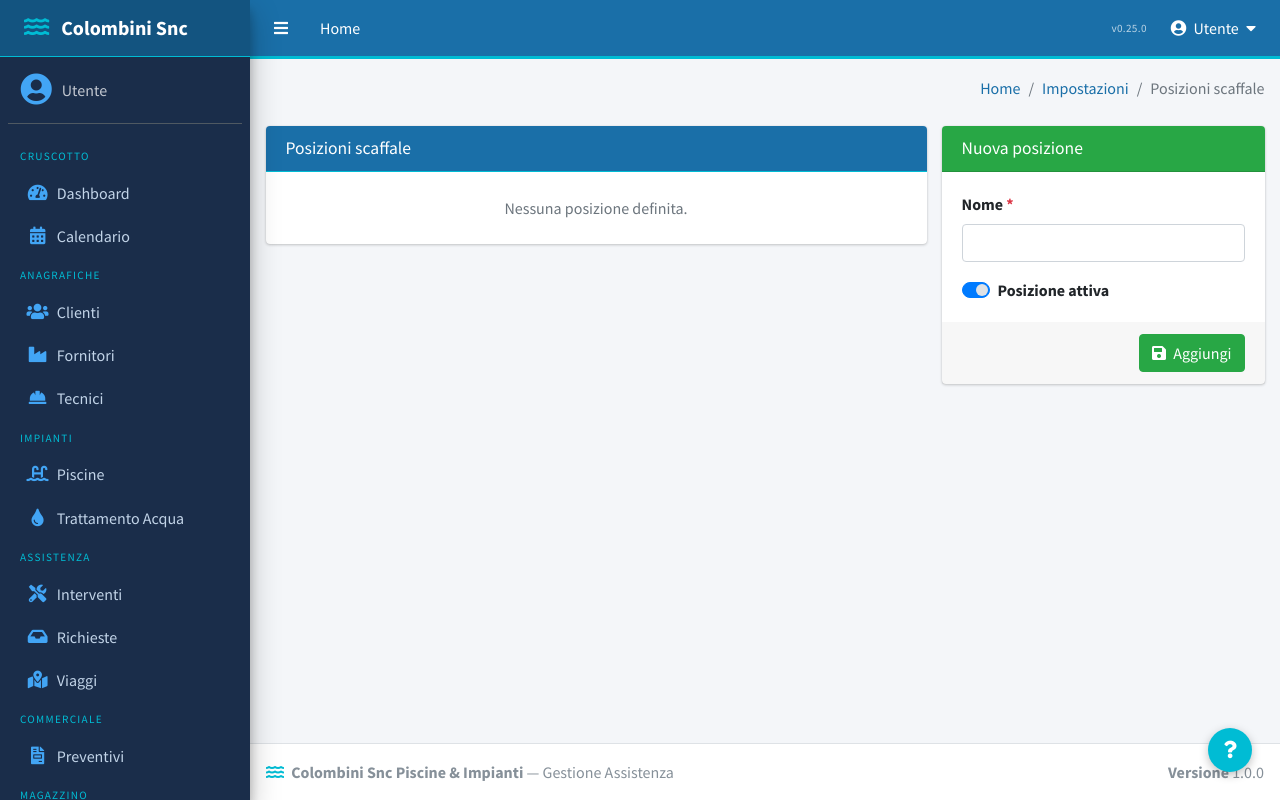
After one commit to daniela-cali/colombini, a CodeIgniter 4 app: the page made by app/Views/impostazioni/mag_posizioni.php in a window 1280 px wide. The commit adds this page. Run offline with PHP 8.4 and a stand-in for CodeIgniter, Linux system fonts and the light colour scheme; the template is opened without the code that fills it, so the values that code supplies are empty; some libraries are stand-ins or nearby versions.

Commit message:
feat(magazzino): posizioni CRUD, Select2 movimenti, uppercase modelli
- Mini CRUD posizioni scaffale in Impostazioni (view, help, route, card)
- Select2 con ricerca testuale nella select articoli del form movimenti;
  stile integrato in custom.css senza dipendenza dal tema bootstrap4
- Uppercase automatico su insert/update in MagArticoliModel (descrizione,
  cod_articolo, unita_misura, coordinate), MagCategorieModel (nome),
  MagPosizioniModel (nome) tramite callback beforeInsert/beforeUpdate
- CLAUDE.md: regola CSS sempre in custom.css, mai inline nelle view

Co-Authored-By: Claude Sonnet 4.6 <noreply@anthropic.com>

```diff
--- a/app/Models/MagArticoliModel.php
+++ b/app/Models/MagArticoliModel.php
@@ -36,8 +36,10 @@ class MagArticoliModel extends Model
     protected function normalizza(array $data): array
     {
         $d = &$data['data'];
-        if (isset($d['cod_articolo'])) {
-            $d['cod_articolo'] = strtoupper(trim($d['cod_articolo']));
+        foreach (['cod_articolo', 'descrizione', 'unita_misura', 'coordinate'] as $campo) {
+            if (isset($d[$campo])) {
+                $d[$campo] = strtoupper(trim($d[$campo]));
+            }
         }
         if (array_key_exists('unita_misura', $d) && empty($d['unita_misura'])) {
             $d['unita_misura'] = 'N';
--- /dev/null
+++ b/app/Views/help/impostazioni/mag_posizioni.php
@@ -0,0 +1,6 @@
+<h5><i class="fas fa-map-marker-alt mr-1"></i> Posizioni scaffale</h5>
+<p>Definisci le zone fisiche del magazzino (es. SCAFFALE BLU, PANNELLO MURO). Ogni articolo può essere assegnato a una posizione per facilitarne il ritrovamento.</p>
+<h5><i class="fas fa-eye-slash mr-1"></i> Disattivare una posizione</h5>
+<p>Deselezionando <strong>Posizione attiva</strong> la posizione scompare dai menu di selezione, ma gli articoli già assegnati la mantengono fino alla prossima modifica.</p>
+<h5><i class="fas fa-trash mr-1"></i> Eliminazione</h5>
+<p>Non è possibile eliminare una posizione se ha articoli assegnati. Riassegna prima gli articoli a un'altra posizione.</p>
--- /dev/null
+++ b/app/Views/impostazioni/mag_posizioni.php
@@ -0,0 +1,114 @@
+<?= $this->extend('layouts/admin') ?>
+
+<?= $this->section('breadcrumb') ?>
+    <li class="breadcrumb-item"><a href="<?= base_url('/') ?>">Home</a></li>
+    <li class="breadcrumb-item"><a href="<?= base_url('impostazioni') ?>">Impostazioni</a></li>
+    <li class="breadcrumb-item active">Posizioni scaffale</li>
+<?= $this->endSection() ?>
+
+<?= $this->section('content') ?>
+<div class="row">
+
+    <!-- Lista posizioni -->
+    <div class="col-md-8">
+        <div class="card card-primary">
+            <div class="card-header">
+                <h3 class="card-title">Posizioni scaffale</h3>
+            </div>
+            <div class="card-body p-0">
+                <?php if (empty($posizioni)): ?>
+                    <div class="text-center py-4 text-muted">Nessuna posizione definita.</div>
+                <?php else: ?>
+                <table class="table table-hover mb-0">
+                    <thead class="thead-light">
+                        <tr>
+                            <th>Nome</th>
+                            <th class="text-center" style="width:80px">Attiva</th>
+                            <th style="width:120px"></th>
+                        </tr>
+                    </thead>
+                    <tbody>
+                    <?php foreach ($posizioni as $pos): ?>
+                        <tr>
+                            <td class="align-middle"><?= esc($pos['nome']) ?></td>
+                            <td class="align-middle text-center">
+                                <?php if ($pos['attiva']): ?>
+                                    <span class="badge badge-success">Sì</span>
+                                <?php else: ?>
+                                    <span class="badge badge-secondary">No</span>
+                                <?php endif; ?>
+                            </td>
+                            <td class="align-middle text-right">
+                                <a href="<?= base_url('impostazioni/mag-posizioni/' . $pos['id'] . '/edit') ?>"
+                                   class="btn btn-sm btn-outline-primary mr-1" title="Modifica">
+                                    <i class="fas fa-edit"></i>
+                                </a>
+                                <form method="post"
+                                      action="<?= base_url('impostazioni/mag-posizioni/' . $pos['id'] . '/elimina') ?>"
+                                      class="d-inline"
+                                      onsubmit="return confirm('Eliminare la posizione «<?= esc($pos['nome']) ?>»?')">
+                                    <?= csrf_field() ?>
+                                    <button type="submit" class="btn btn-sm btn-outline-danger" title="Elimina">
+                                        <i class="fas fa-trash"></i>
+                                    </button>
+                                </form>
+                            </td>
+                        </tr>
+                    <?php endforeach; ?>
+                    </tbody>
+                </table>
+                <?php endif; ?>
+            </div>
+        </div>
+    </div>
+
+    <!-- Form aggiungi / modifica -->
+    <div class="col-md-4">
+        <?php $isEdit = !empty($editing); ?>
+        <div class="card card-<?= $isEdit ? 'warning' : 'success' ?>">
+            <div class="card-header">
+                <h3 class="card-title"><?= $isEdit ? 'Modifica posizione' : 'Nuova posizione' ?></h3>
+            </div>
+            <form method="post" action="<?= $isEdit
+                ? base_url('impostazioni/mag-posizioni/' . $editing['id'])
+                : base_url('impostazioni/mag-posizioni') ?>">
+                <?= csrf_field() ?>
+                <div class="card-body">
+
+                    <div class="form-group">
+                        <label for="nome">Nome <span class="text-danger">*</span></label>
+                        <input type="text" name="nome" id="nome" class="form-control"
+                               maxlength="50" required
+                               value="<?= esc(old('nome', $editing['nome'] ?? '')) ?>">
+                    </div>
+
+                    <div class="form-group mb-0">
+                        <div class="custom-control custom-switch">
+                            <input type="hidden" name="attiva" value="0">
+                            <input type="checkbox" name="attiva" id="attiva" value="1"
+                                   class="custom-control-input"
+                                   <?= old('attiva', $editing['attiva'] ?? 1) ? 'checked' : '' ?>>
+                            <label class="custom-control-label" for="attiva">Posizione attiva</label>
+                        </div>
+                    </div>
+
+                </div>
+                <div class="card-footer clearfix">
+                    <?php if ($isEdit): ?>
+                        <a href="<?= base_url('impostazioni/mag-posizioni') ?>"
+                           class="btn btn-secondary float-left">Annulla</a>
+                    <?php endif; ?>
+                    <button type="submit" class="btn btn-<?= $isEdit ? 'warning' : 'success' ?> float-right">
+                        <i class="fas fa-save mr-1"></i> <?= $isEdit ? 'Salva modifiche' : 'Aggiungi' ?>
+                    </button>
+                </div>
+            </form>
+        </div>
+    </div>
+
+</div>
+<?= $this->endSection() ?>
+
+<?= $this->section('help') ?>
+<?= $this->include('help/impostazioni/mag_posizioni') ?>
+<?= $this->endSection() ?>
```
Also changed, not shown: CLAUDE.md (+1 -0 lines), ROADMAP.md (+2 -1 lines), app/Config/Routes.php (+8 -0 lines), app/Controllers/Impostazioni/Magazzino.php (+79 -1 lines), app/Models/MagCategorieModel.php (+10 -0 lines), app/Models/MagPosizioniModel.php (+10 -0 lines), app/Views/impostazioni/index.php (+14 -0 lines), app/Views/magazzino/movimenti/create.php (+14 -2 lines), public/css/custom.css (+36 -0 lines), CHANGELOG.md.
